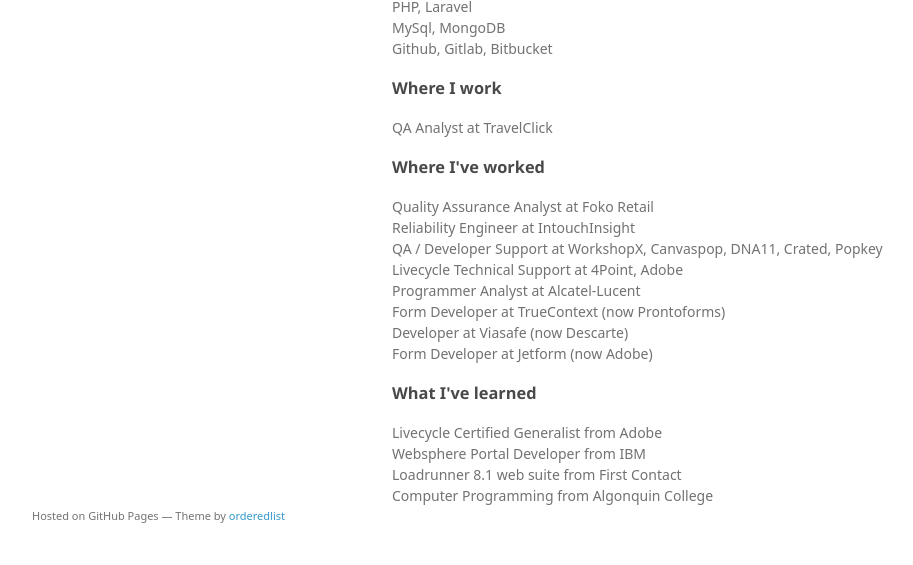
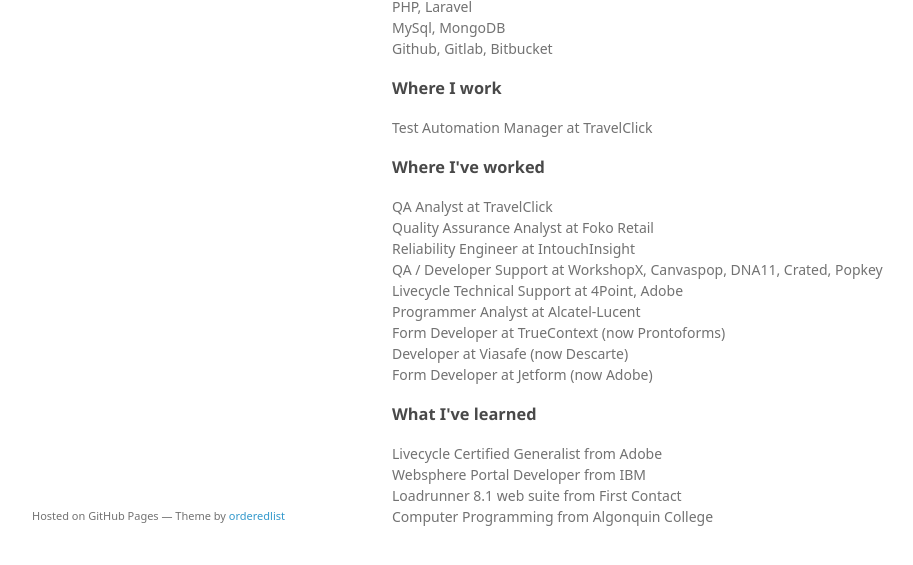
Before and after one commit to peterscottgibbons/peterscottgibbons.github.io, a plain HTML site: page index.html in a window 1280 px wide. Shown: the part 205-770 px from the top of the page, without its empty margins (178-1091 px from the left). Drawn offline with Linux system fonts and the light colour scheme; a web font is replaced by a local one.

Commit message:
Feb 2020 Updates

```diff
--- a/index.html
+++ b/index.html
@@ -42,7 +42,7 @@
         Where I work
       </h3>
 
-      <p>QA Analyst at TravelClick</p>
+      <p>Test Automation Manager at TravelClick</p>
 
       <h3>
         <a id="where-ive-worked" class="anchor" href="#where-ive-worked" aria-hidden="true"><span aria-hidden="true"
@@ -51,6 +51,7 @@
       </h3>
 
       <p>
+        QA Analyst at TravelClick<br>
         Quality Assurance Analyst at Foko Retail<br>
         Reliability Engineer at IntouchInsight<br>
         QA / Developer Support at WorkshopX, Canvaspop, DNA11, Crated, Popkey<br>
```
Also changed, not shown: 1 other file.
